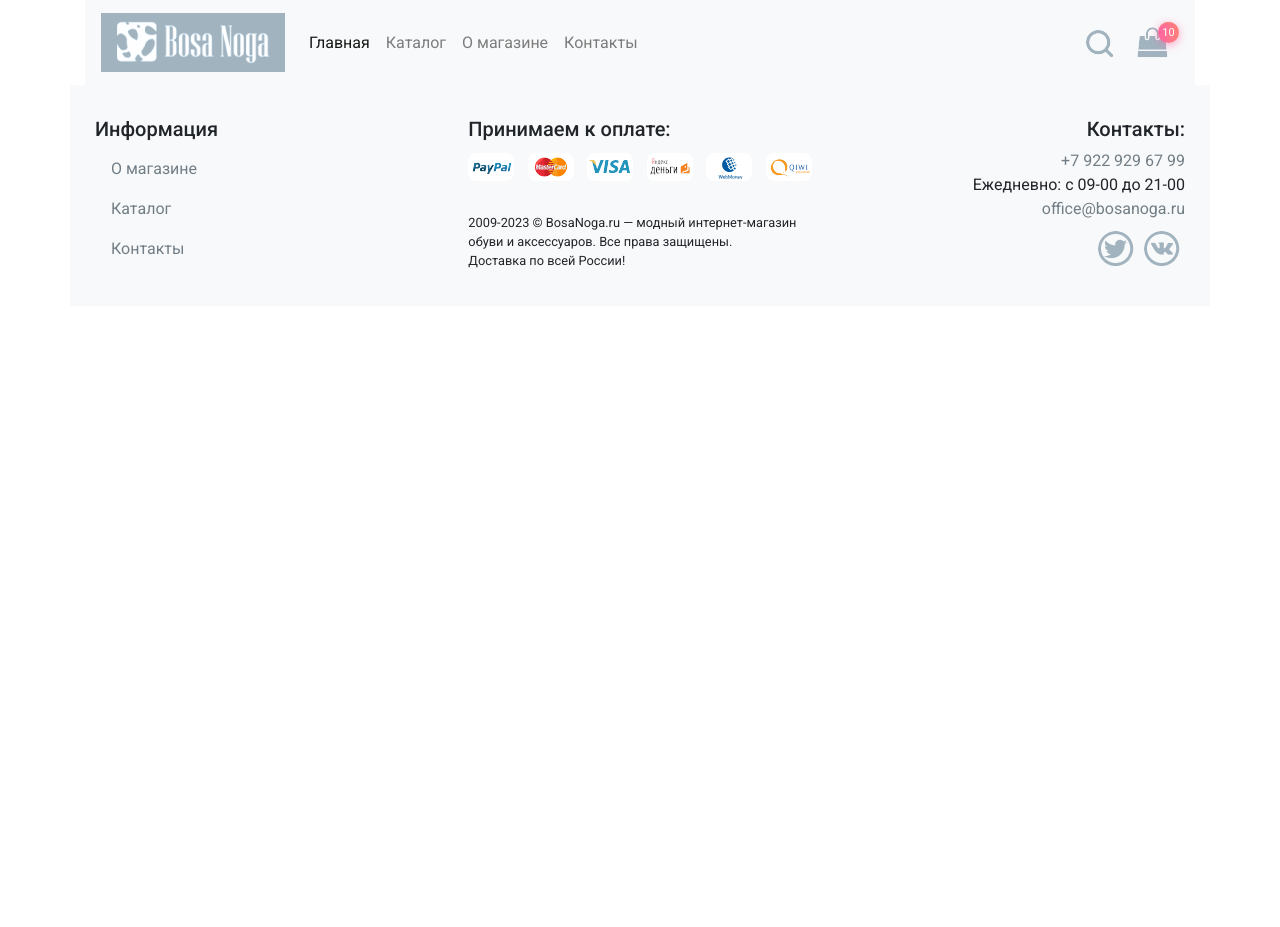
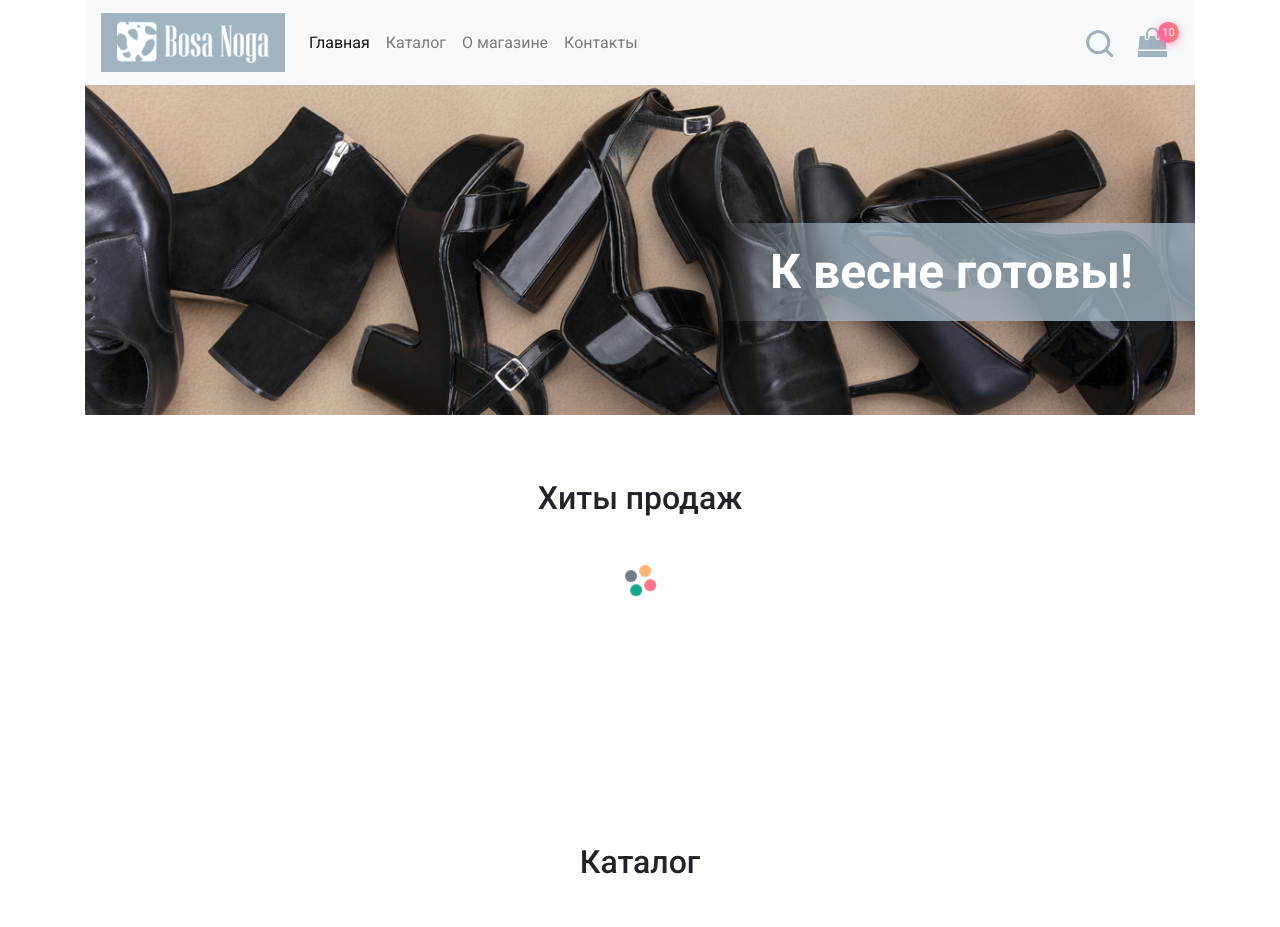
Before and after one commit to SunriseAlduin/shoe-store, a React (Create React App) app: page / in a window 1280 px wide. Shown: the top 927 px of the page. Before the commit the page ends 800 px from the top, so only its background shows below. Built offline with nearby package versions, Linux system fonts and the light colour scheme.

Commit message:
main page markup is done

```diff
--- /dev/null
+++ b/src/components/Catalog.js
@@ -0,0 +1,15 @@
+import React from 'react'
+
+export default function Catalog() {
+  return (
+    <section className='catalog'>
+      <h2 className='text-center'>Каталог</h2>
+      <div className='preloader'>
+        <span></span>
+        <span></span>
+        <span></span>
+        <span></span>
+      </div>
+    </section>
+  )
+}
--- a/src/components/MainPage.js
+++ b/src/components/MainPage.js
@@ -1,9 +1,21 @@
 import React from 'react'
+import banner from '../img/banner.jpg'
+import TopSales from './TopSales'
+import Catalog from './Catalog'
 
 export default function MainPage() {
   return (
     <main className='container'>
-
+      <div className='row'>
+        <div className='col'>
+          <div className='banner'>
+            <img src={banner} className='img-fluid' alt='К весне готовы!' />
+            <h2 className='banner-header'>К весне готовы!</h2>
+          </div>
+          <TopSales />
+          <Catalog />
+        </div>
+      </div>
     </main>
   )
 }
--- /dev/null
+++ b/src/components/TopSales.js
@@ -0,0 +1,15 @@
+import React from 'react'
+
+export default function TopSales() {
+  return (
+    <section className='top-sales'>
+      <h2 className='text-center'>Хиты продаж</h2>
+      <div className='preloader'>
+        <span></span>
+        <span></span>
+        <span></span>
+        <span></span>
+      </div>
+    </section>
+  )
+}
```
Also changed, not shown: src/img/banner.jpg.
